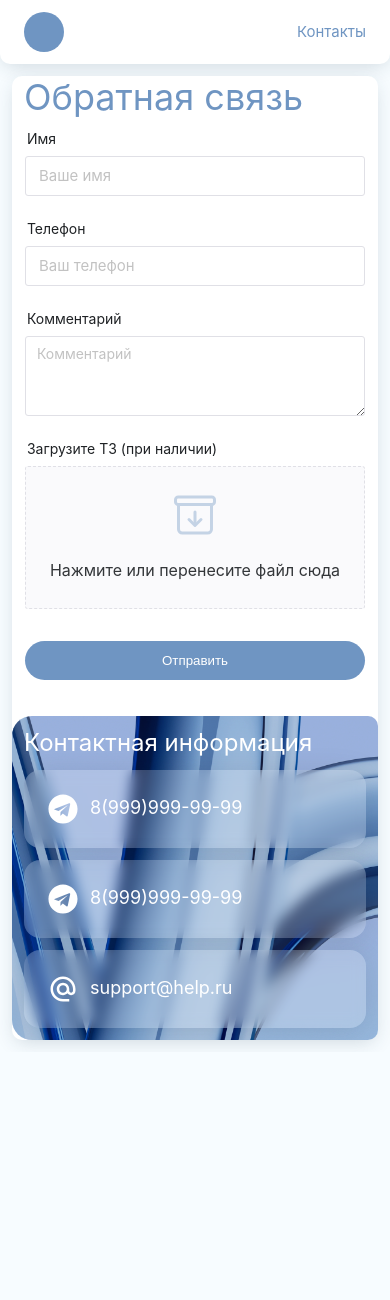
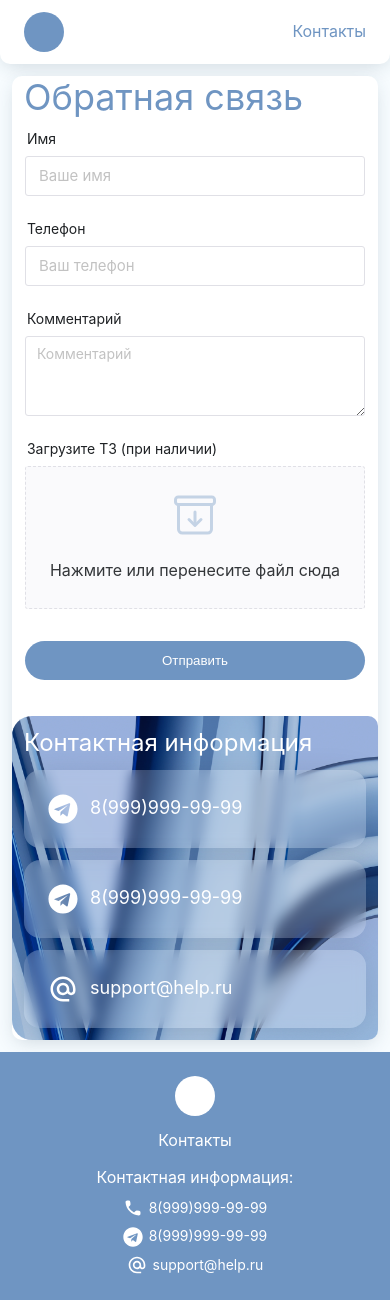
Before and after one commit to SAivan261/SAivan, a Vue app: page /contact in a window 390 px wide. Before the commit the page ends 1052 px from the top, so only its background shows below. Built offline with nearby package versions, Linux system fonts and the light colour scheme.

Commit message:
футер и селект

```diff
--- a/src/App.vue
+++ b/src/App.vue
@@ -2,10 +2,12 @@
 	<n-config-provider :theme-overrides="themeOverrides">
 		<Header/>
 		<RouterView />
+		<Footer/>
 	</n-config-provider>
 </template>
 
 <script setup>
+import Footer from './components/Footer.vue'
 import Header from './components/Header.vue';
 const themeOverrides = {
 	common: {
--- /dev/null
+++ b/src/components/Footer.vue
@@ -0,0 +1,98 @@
+<template>
+	<footer class='footer'>
+		<div class="footer__container">
+			<RouterLink to="/">
+				<div class="footer__container-ico"></div>
+			</RouterLink>
+			<RouterLink to="/contact" class="footer__container-menu_item">
+				Контакты
+			</RouterLink>
+			<ul class='footer__list'>
+				<li class="footer__item footer__item-title">
+					Контактная информация:
+				</li>
+				<li class="footer__item">
+					<Phone_ico/>
+					<a href="" class="footer__item-link">8(999)999-99-99</a>
+				</li>
+				<li class="footer__item">
+					<Telegram_ico/>
+					<a href="" class="footer__item-link">8(999)999-99-99</a>
+				</li>
+				<li class="footer__item">
+					<Email_ico/>
+					<a href="" class="footer__item-link">support@help.ru</a>
+				</li>
+			</ul>
+		</div>
+	</footer>
+</template>
+
+<script setup>
+import Phone_ico from './icons/phone_ico.vue'
+import Telegram_ico from './icons/telegram_ico.vue'
+import Email_ico from './icons/email_ico.vue';
+
+</script>
+
+<style lang="scss" scoped>
+.footer{
+	padding: 24px;
+	background-color: $color-primary;
+	&__container{
+		display: flex;
+		justify-content: space-between;
+		align-items: center;
+		color: $color-white;
+
+		&-ico {
+			width: 40px;
+			height: 40px;
+			background-color: $color-white;
+			border-radius: 20px;
+		}
+
+		&-menu_item{
+			font-size: 16px;
+			color: $color-white;
+		}
+	}
+
+	&__list{
+		display: flex;
+		flex-direction: column;
+		gap: 6px;
+	}
+
+	&__item{
+		display: flex;
+		align-items: center;
+		gap: 6px;
+
+		&-title{
+			font-size: 16px;
+		}
+
+		&-link{
+			font-size: 14px;
+			color: $color-white;
+		}
+	}
+}
+
+@media screen and (max-width: 768px){
+	.footer{
+		padding: 24px;
+
+		&__container{
+			flex-direction: column;
+			gap: 12px;
+		}
+
+		&__list{
+		align-items: center;
+		justify-content: center;
+	}
+	}
+}
+</style>
--- a/src/components/Header.vue
+++ b/src/components/Header.vue
@@ -2,8 +2,8 @@
 	<header class="header">
 		<div class="header__container">
 			<RouterLink to="/">
-			<div class="header__container-ico"></div>
-		</RouterLink>
+				<div class="header__container-ico"></div>
+			</RouterLink>
 			<nav class="header__container-menu">
 				<RouterLink to="/contact" class="header__container-menu_item"
 					>Контакты</RouterLink
@@ -44,6 +44,7 @@
 			gap: 48px;
 
 			&_item {
+				font-size: 16px;
 				color: $color-primary;
 			}
 		}
--- a/src/components/ui/sections/Promo.vue
+++ b/src/components/ui/sections/Promo.vue
@@ -24,15 +24,17 @@
 					<div class="promo__content-calc_header">
 						<p class="promo__content-calc_title">Рассчитайте стоимость</p>
 						<div class="promo__content-calc_num">
+							от
 							<n-number-animation
 								ref="numberAnimationInstRef"
 								:from="0"
-								:to="699700.699"
-								:active="false"
+								:to="selectedPrice"
+								:active="true"
 								:precision="0"
 								locale="ru-RU"
 								show-separator
 							/>
+							₽
 							<calculator_ico color="primary" size="28" />
 						</div>
 					</div>
@@ -40,11 +42,12 @@
 						<n-select
 							class="promo__content-calc_item"
 							placeholder="Тип сайта"
-							v-model:value="value"
+							v-model:value="selectedType"
 							:options="options"
+							@update:value="updatePrice"
 						/>
 					</div>
-					<Button>Оставить заявку</Button>
+					<Button @click='toContact'>Оставить заявку</Button>
 				</div>
 				<div
 				class="promo__content-advantage_container"
@@ -77,8 +80,14 @@ import arrow_ico from '@/components/icons/arrow_ico.vue'
 import calculator_ico from '@/components/icons/calculator_ico.vue'
 import gsap from 'gsap';
 import { ref, onMounted, computed } from 'vue'
+import { useRouter } from 'vue-router';
 
 const value = ref(null)
+const router = useRouter()
+
+const toContact = () => {
+	router.push('/contact')
+}
 
 const IconArrow = computed(() => {
   if (window.innerWidth < 450) {
@@ -99,20 +108,28 @@ const isTablet = computed(() => {
 	}
 })
 
-const options = ref([
-	{
-		label: "Everybody's Got Something to Hide Except Me and My Monkey",
-		value: 'song0',
-	},
-	{
-		label: 'Drive My Car',
-		value: 'song1',
-	},
-	{
-		label: 'Norwegian Wood',
-		value: 'song2',
-	},
-])
+const options = [
+	{ label: 'Лендинг', value: 'landing', price: 29900 },
+	{ label: 'Корпоративный сайт', value: 'corporate', price: 49900 },
+	{ label: 'Интернет-магазин', value: 'ecommerce', price: 79900 },
+	{ label: 'Портал', value: 'portal', price: 49900 },
+	{ label: 'Визитка', value: 'business_card', price: 19900 },
+	{ label: 'Блог', value: 'blog', price: 24900 },
+	{ label: 'Новостной сайт', value: 'news', price: 39900 },
+	{ label: 'Образовательная платформа', value: 'education', price: 69900 },
+	{ label: 'Форум', value: 'forum', price: 34900 },
+	{ label: 'Сайт для мероприятий', value: 'event', price: 29900 },
+	{ label: 'Каталог товаров', value: 'catalog', price: 45900 },
+];
+
+
+const selectedType = ref(null);
+const selectedPrice = ref(0);
+
+function updatePrice(type) {
+	const selectedOption = options.find(option => option.value === type);
+	selectedPrice.value = selectedOption ? selectedOption.price : 0;
+}
 
 onMounted(() => {
 	const title = document.querySelector('.promo__content-title');
@@ -397,7 +414,7 @@ onMounted(() => {
 		}
 
 		&-advantage {
-			padding: 12px 0 0 12px;
+			padding: 12px;
 			background-position: center;
 			background-size: cover;
 			border-radius: 10px;
```
Also changed, not shown: src/components/icons/home_ico.vue (deleted, +0 -14 lines), src/components/icons/menu_ico.vue (deleted, +0 -34 lines), src/components/menu.vue (deleted, +0 -119 lines).
